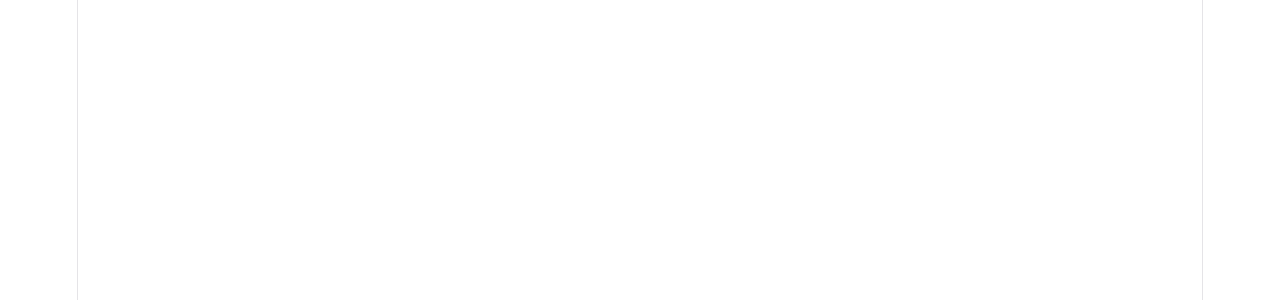
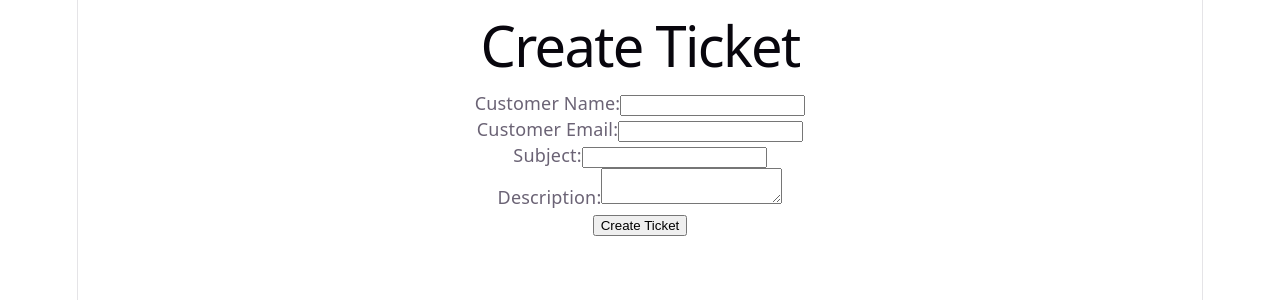
Before and after one commit to anirudhxdev/support-crm, a React (Vite) app in the folder client/: page /tickets/create in a window 1280 px wide. Before the commit this address had no page. Shown: the top 300 px of the page. Built offline with nearby package versions, Linux system fonts and the light colour scheme.

Commit message:
Add ticket creation functionality

```diff
--- a/client/src/App.jsx
+++ b/client/src/App.jsx
@@ -3,6 +3,7 @@
 import Login from "./pages/Login";
 import Dashboard from "./pages/Dashboard";
 import Tickets from "./pages/Tickets";
+import CreateTicket from "./pages/CreateTicket";
 
 function App(){
   return(
@@ -12,6 +13,7 @@
           <Route path ="/" element ={<Login />} />
           <Route path ="/dashboard" element ={<Dashboard/>} />
           <Route path = "/tickets" element ={<Tickets/>} />
+          <Route path = "/tickets/create" element={<CreateTicket/>} />
         </Routes>
       </BrowserRouter>
     </>
--- /dev/null
+++ b/client/src/pages/CreateTicket.jsx
@@ -0,0 +1,89 @@
+import api from "../services/api";
+import { useState } from "react";
+function CreateTicket(){
+
+    const [formData , setFormData] = useState({
+        customerName:"",
+        customerEmail:"",
+        subject:"",
+        description:""
+    });
+
+    const handleSubmit = async (e) => {
+      e.preventDefault();
+
+  try {
+    const response = await api.post("/tickets", formData);
+
+    console.log("CREATE TICKET:", response.data);
+   } catch (error) {
+  console.log("CREATE TICKET ERROR:", error);
+  console.log("SERVER RESPONSE:", error.response?.data);
+}
+};
+    return(
+        <div>
+        <h1> Create Ticket</h1>
+
+        <form onSubmit={handleSubmit}>
+
+            <div>
+                <label>Customer Name:</label>
+                <input type="text"
+                value={formData.customerName}
+                onChange={(e) =>
+                setFormData ({
+                    ...formData,
+                    customerName: e.target.value,
+                })
+            }
+            />
+            </div>
+
+            <div>
+                <label>Customer Email:</label>
+                <input type="email"
+                value={formData.customerEmail}
+                onChange={(e) =>
+                    setFormData({
+                        ...formData,
+                    customerEmail: e.target.value,
+                    })
+                }
+                />
+            </div>
+
+            <div>
+                <label>Subject:</label>
+                <input type="text"
+                value={formData.subject}
+                onChange={(e) =>
+                    setFormData({
+                        ...formData,
+                        subject: e.target.value,
+                    })
+                }
+                />
+            </div>
+
+            <div>
+                <label>Description:</label>
+                <textarea
+                value={formData.description}
+                onChange={(e) =>
+                 setFormData({
+                    ...formData,
+                    description: e.target.value,
+                 })
+                }
+                />
+            </div>
+
+            <button type="submit">
+                Create Ticket
+            </button>
+        </form>
+    </div>
+    );
+}
+export default CreateTicket;
```
Also changed, not shown: 1 other file (tests, documents, lock files or other folders).
